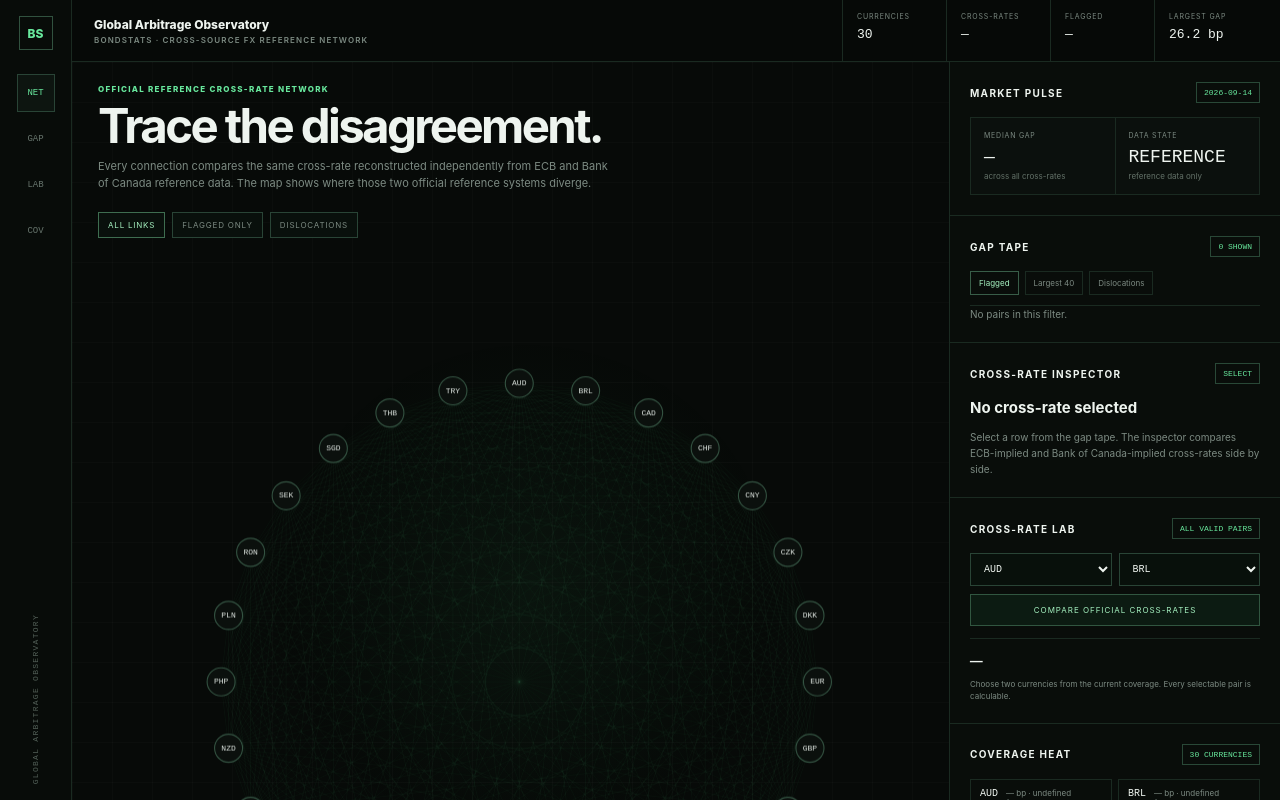
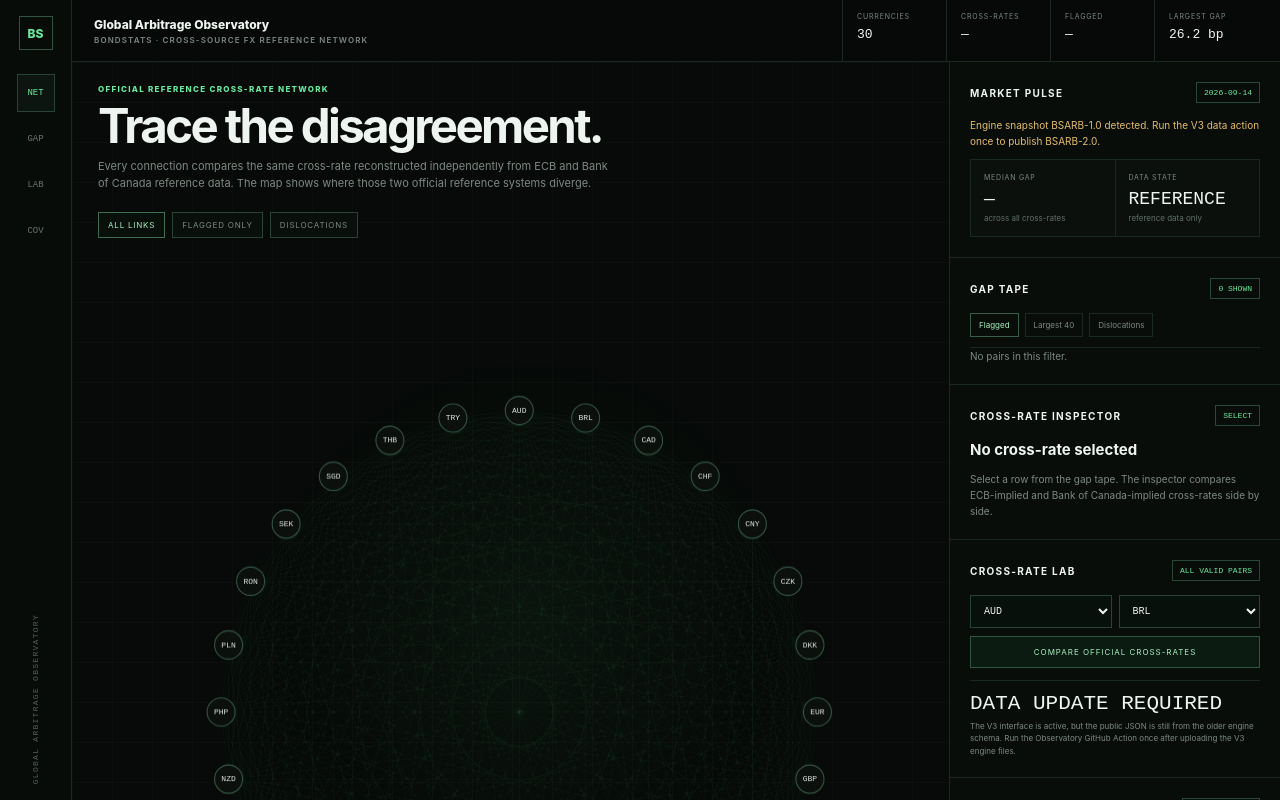
Before and after one commit to Botapi33/bondstats-global-arbitrage-observatory, a website: page index.html in a window 1280 px wide. Both pictures are taken after a click on the button "COMPARE OFFICIAL CROSS-RATES". Shown: the top 800 px of the page. Drawn offline with Linux system fonts and the light colour scheme.

Commit message:
Add files via upload

```diff
--- a/index.html
+++ b/index.html
@@ -34,7 +34,7 @@
 </section>
 
 <aside class="side">
-<section class="panel"><div class="panelhead"><h2>Market pulse</h2><span class="badge" id="mAsOf">NO SNAPSHOT</span></div><div class="pulse"><div class="p"><div class="k">Median gap</div><div class="v" id="mMedian">—</div><div class="s">across all cross-rates</div></div><div class="p"><div class="k">Data state</div><div class="v" id="mState">WAIT</div><div class="s">reference data only</div></div></div></section>
+<section class="panel"><div class="panelhead"><h2>Market pulse</h2><span class="badge" id="mAsOf">NO SNAPSHOT</span></div><div class="empty" id="schemaNotice" style="display:none;margin-bottom:10px;color:var(--amber)"></div><div class="pulse"><div class="p"><div class="k">Median gap</div><div class="v" id="mMedian">—</div><div class="s">across all cross-rates</div></div><div class="p"><div class="k">Data state</div><div class="v" id="mState">WAIT</div><div class="s">reference data only</div></div></div></section>
 
 <section class="panel" id="tape"><div class="panelhead"><h2>Gap tape</h2><span class="badge" id="tapeCount">—</span></div><div class="filters"><button class="active" data-filter="flagged">Flagged</button><button data-filter="all">Largest 40</button><button data-filter="hot">Dislocations</button></div><div class="tape" id="tapeRows"><div class="empty">Waiting for current snapshot.</div></div></section>
 
@@ -57,13 +57,13 @@ const esc=v=>String(v??'').replace(/[&<>"']/g,c=>({'&':'&amp;','<':'&lt;','>':'&
 const cls=x=>x?.classification==='dislocation'?'bad':x?.classification==='review'?'warn':'good';
 
 function summary(){
- const s=D.summary||{};$('mCurrencies').textContent=s.currencies??'—';$('mPairs').textContent=s.crossRates??'—';$('mFlagged').textContent=s.flagged??'—';$('mGap').textContent=Number.isFinite(+s.largestGapBp)?`${n(s.largestGapBp)} bp`:'—';$('mMedian').textContent=Number.isFinite(+s.medianGapBp)?`${n(s.medianGapBp)} bp`:'—';$('mState').textContent=(D.dataState||'REFERENCE').replace('REFERENCE · ','');$('mAsOf').textContent=D.asOf?String(D.asOf).slice(0,10):'NO SNAPSHOT';
+ const s=D.summary||{};$('mCurrencies').textContent=s.currencies??'—';$('mPairs').textContent=s.crossRates??'—';$('mFlagged').textContent=s.flagged??'—';$('mGap').textContent=Number.isFinite(+s.largestGapBp)?`${n(s.largestGapBp)} bp`:'—';$('mMedian').textContent=Number.isFinite(+s.medianGapBp)?`${n(s.medianGapBp)} bp`:'—';$('mState').textContent=(D.dataState||'REFERENCE').replace('REFERENCE · ','');$('mAsOf').textContent=D.asOf?String(D.asOf).slice(0,10):'NO SNAPSHOT';const sn=$('schemaNotice');if(D.schemaVersion!=='BSARB-2.0'){sn.style.display='block';sn.textContent=`Engine snapshot ${D.schemaVersion||'legacy'} detected. Run the V3 data action once to publish BSARB-2.0.`}else{sn.style.display='none';}
 }
 function inspect(x){
  $('inspector').innerHTML=`<div class="panelhead"><h2>Cross-rate inspector</h2><span class="badge">${esc((x.classification||'normal').toUpperCase())}</span></div><h3>${esc(x.path)}</h3><div class="kv"><span>ECB implied</span><b class="mono">${n(x.ecbCross,6)}</b></div><div class="kv"><span>BoC implied</span><b class="mono">${n(x.bocCross,6)}</b></div><div class="kv"><span>Gap</span><b class="mono ${cls(x)}">${n(x.rawGapBp,2)} bp</b></div><div class="kv"><span>ECB date</span><b class="mono">${esc(x.ecbDate)}</b></div><div class="kv"><span>BoC date</span><b class="mono">${esc(x.bocDate)}</b></div><div class="kv"><span>Synchronization</span><b class="mono">${esc(x.synchronization)}</b></div><div class="kv"><span>Persistence</span><b class="mono">${esc(x.persistence)}</b></div><div class="empty" style="margin-top:11px">${esc(x.note)}</div>`;
 }
 function tape(){
- let a=D.pairs||[];
+ let a=Array.isArray(D?.pairs)?D.pairs:[];
  if(FILTER==='flagged')a=a.filter(x=>x.classification!=='normal');
  else if(FILTER==='hot')a=a.filter(x=>x.classification==='dislocation');
  else a=a.slice(0,40);
@@ -72,16 +72,55 @@ function tape(){
  document.querySelectorAll('.row').forEach(el=>el.onclick=()=>inspect(D.pairs.find(x=>x.id===el.dataset.id)));
 }
 function lab(){
- const cs=(D.currencies||[]).map(x=>x.code);const b=$('base'),q=$('quote');
- b.innerHTML=cs.map((c,i)=>`<option ${i===0?'selected':''}>${c}</option>`).join('');
- q.innerHTML=cs.map((c,i)=>`<option ${i===1?'selected':''}>${c}</option>`).join('');
- function ensure(){if(b.value===q.value){const idx=(cs.indexOf(b.value)+1)%cs.length;q.value=cs[idx]}}
+ const cs=(D?.currencies||[]).map(x=>typeof x==='string'?x:x.code).filter(Boolean);
+ const b=$('base'),q=$('quote');
+ b.innerHTML=cs.map((c,i)=>`<option ${i===0?'selected':''}>${esc(c)}</option>`).join('');
+ q.innerHTML=cs.map((c,i)=>`<option ${i===1?'selected':''}>${esc(c)}</option>`).join('');
+
+ const currentPairs=()=>Array.isArray(D?.pairs)?D.pairs:[];
+ function ensure(){
+   if(!cs.length)return;
+   if(b.value===q.value){
+     const idx=(cs.indexOf(b.value)+1)%cs.length;
+     q.value=cs[idx];
+   }
+ }
+ function compare(){
+   ensure();
+   const pairs=currentPairs();
+   if(!pairs.length){
+     $('labGap').textContent='DATA UPDATE REQUIRED';
+     $('labCopy').textContent='The V3 interface is active, but the public JSON is still from the older engine schema. Run the Observatory GitHub Action once after uploading the V3 engine files.';
+     return;
+   }
+   const a=[b.value,q.value].sort();
+   const id=`${a[0]}-${a[1]}`;
+   const x=pairs.find(p=>p.id===id);
+   if(!x){
+     $('labGap').textContent='UNAVAILABLE';
+     $('labCopy').textContent='This pair is not present in the current overlapping official coverage.';
+     return;
+   }
+   $('labGap').textContent=`${n(x.rawGapBp,2)} bp`;
+   $('labCopy').textContent=`ECB-implied ${x.path}: ${n(x.ecbCross,6)} · BoC-implied: ${n(x.bocCross,6)} · ${(x.classification||'observed').toUpperCase()} · ${x.synchronization||'reference data'}.`;
+   inspect(x);
+ }
  b.onchange=ensure;q.onchange=ensure;
- $('calculate').onclick=()=>{ensure();const a=[b.value,q.value].sort();const id=`${a[0]}-${a[1]}`;const x=D.pairs.find(p=>p.id===id);if(!x){$('labGap').textContent='UNAVAILABLE';$('labCopy').textContent='The selected pair is not present in current overlapping official coverage.';return}$('labGap').textContent=`${n(x.rawGapBp,2)} bp`;$('labCopy').textContent=`ECB-implied ${x.path}: ${n(x.ecbCross,6)} · BoC-implied: ${n(x.bocCross,6)} · ${x.classification.toUpperCase()} · ${x.synchronization}.`;inspect(x)}
- $('calculate').click();
+ $('calculate').onclick=compare;
+ if(currentPairs().length) compare();
+ else {
+   $('labGap').textContent='DATA UPDATE REQUIRED';
+   $('labCopy').textContent='The interface is ready, but the current public JSON has not yet been rebuilt by the V3 data engine.';
+ }
 }
 function coverage(){
- const c=D.currencies||[];$('coverageCount').textContent=`${c.length} CURRENCIES`;$('currencyList').innerHTML=c.map(x=>`<div class="currency"><b>${esc(x.code)}</b><span>${n(x.maxGapBp)} bp · ${x.flaggedPairs} flagged</span></div>`).join('');
+ const c=(D?.currencies||[]).map(x=>typeof x==='string'?{code:x}:x);
+ $('coverageCount').textContent=`${c.length} CURRENCIES`;
+ $('currencyList').innerHTML=c.map(x=>{
+   const gap=Number.isFinite(Number(x.maxGapBp))?`${n(x.maxGapBp)} bp`:'— bp';
+   const flagged=Number.isFinite(Number(x.flaggedPairs))?Number(x.flaggedPairs):0;
+   return `<div class="currency"><b>${esc(x.code)}</b><span>${gap} · ${flagged} flagged</span></div>`;
+ }).join('');
 }
 function history(){
  const h=D.history||[],mx=Math.max(1,...h.map(x=>Number(x.largestGapBp)||0));
@@ -96,7 +135,7 @@ function draw(){
  nodes.forEach(x=>{ctx.beginPath();ctx.fillStyle='#0b100d';ctx.strokeStyle='#355443';ctx.lineWidth=1.1;ctx.arc(x.x,x.y,14,0,Math.PI*2);ctx.fill();ctx.stroke();ctx.fillStyle='#e1e8e3';ctx.font='8px ui-monospace,monospace';ctx.textAlign='center';ctx.textBaseline='middle';ctx.fillText(x.code,x.x,x.y)});
 }
 function dist(px,py,a,b){const vx=b.x-a.x,vy=b.y-a.y,wx=px-a.x,wy=py-a.y,c1=vx*wx+vy*wy,c2=vx*vx+vy*vy,t=Math.max(0,Math.min(1,c1/c2)),dx=px-(a.x+t*vx),dy=py-(a.y+t*vy);return Math.hypot(dx,dy)}
-$('fxCanvas').onclick=e=>{const r=e.currentTarget.getBoundingClientRect(),x=e.clientX-r.left,y=e.clientY-r.top;let best=null,bd=12;for(const d of DRAW){const dd=dist(x,y,d.a,d.b);if(dd<bd){bd=dd;best=d}}if(best){const p=D.pairs.find(x=>x.id===best.e.id);if(p)inspect(p)}};
+$('fxCanvas').onclick=e=>{const r=e.currentTarget.getBoundingClientRect(),x=e.clientX-r.left,y=e.clientY-r.top;let best=null,bd=12;for(const d of DRAW){const dd=dist(x,y,d.a,d.b);if(dd<bd){bd=dd;best=d}}if(best){const p=(D?.pairs||[]).find(x=>x.id===best.e.id);if(p)inspect(p)}};
 document.querySelectorAll('.maptools button').forEach(b=>b.onclick=()=>{document.querySelectorAll('.maptools button').forEach(x=>x.classList.remove('active'));b.classList.add('active');MODE=b.dataset.mode;draw()});
 document.querySelectorAll('.filters button').forEach(b=>b.onclick=()=>{document.querySelectorAll('.filters button').forEach(x=>x.classList.remove('active'));b.classList.add('active');FILTER=b.dataset.filter;tape()});
 async function boot(){try{const r=await fetch(`${DATA}?t=${Date.now()}`,{cache:'no-store'});if(!r.ok)throw Error(r.status);D=await r.json();summary();tape();lab();coverage();history();draw()}catch(e){$('mState').textContent='NO DATA';$('mAsOf').textContent='UNAVAILABLE';draw()}}
```
